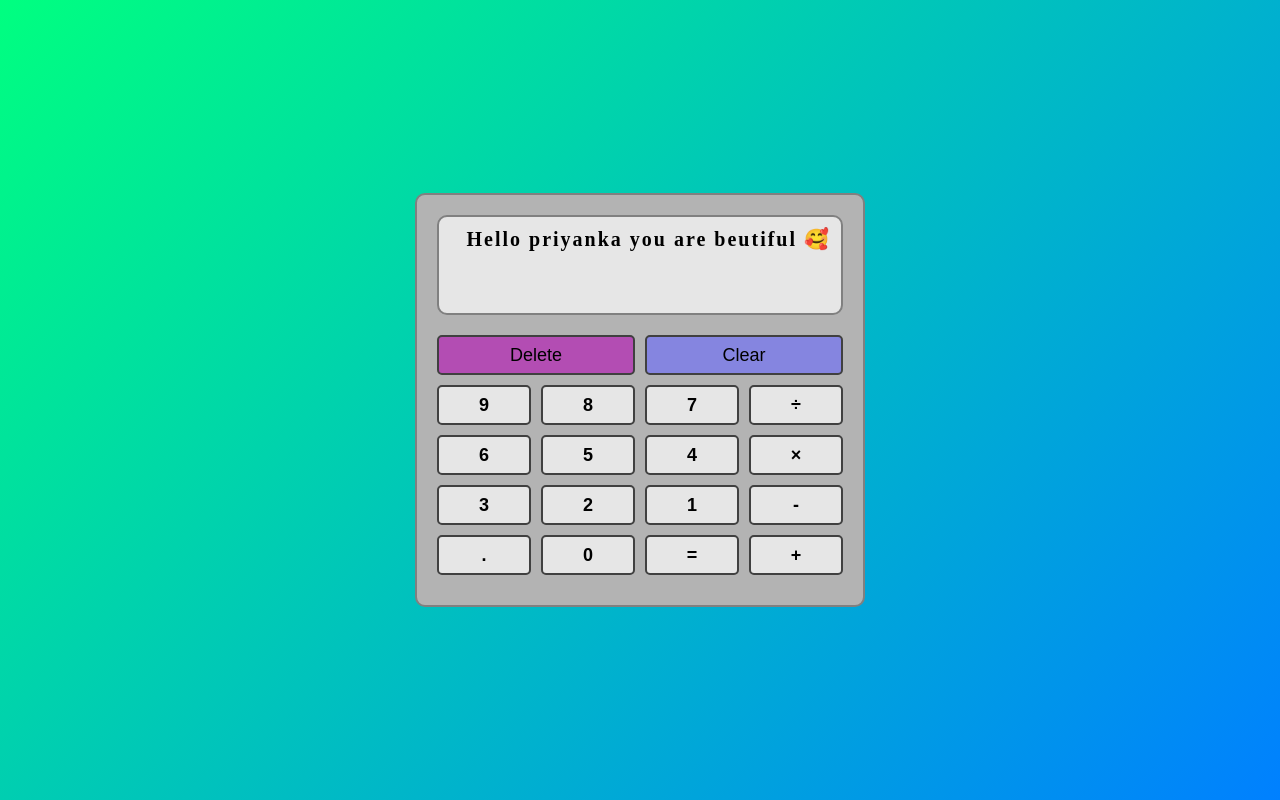
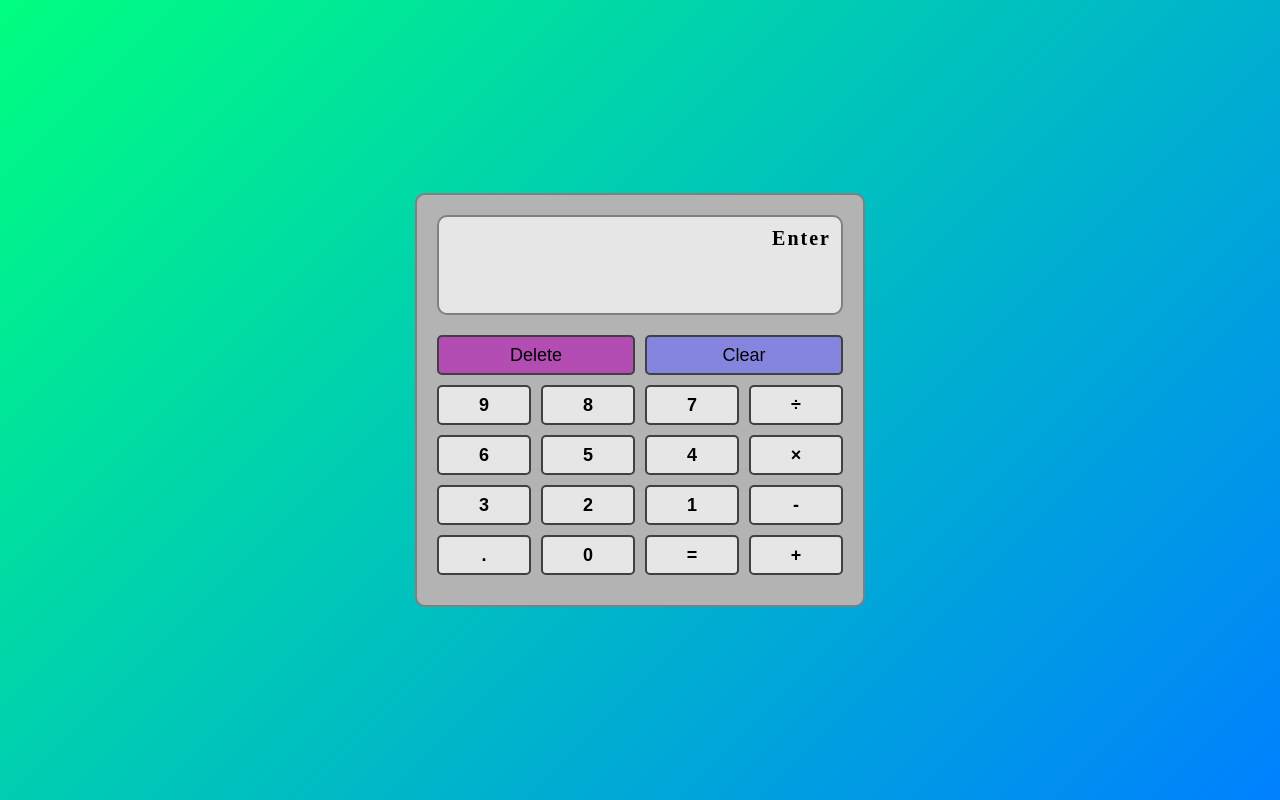
Before and after one commit to rsachin2000/Calculator, a plain HTML site: page index.html in a window 1280 px wide. Drawn offline with Linux system fonts and the light colour scheme.

Commit message:
Update index.html

```diff
--- a/index.html
+++ b/index.html
@@ -11,7 +11,7 @@
     <div class="container">
         <div class="cal_card">
             <div class="display">
-                <p id="input">Hello priyanka you are beutiful 🥰</p>
+                <p id="input">Enter</p>
                 <p id="output"></p>
             </div>
             <div class="del_clear_section">
```
